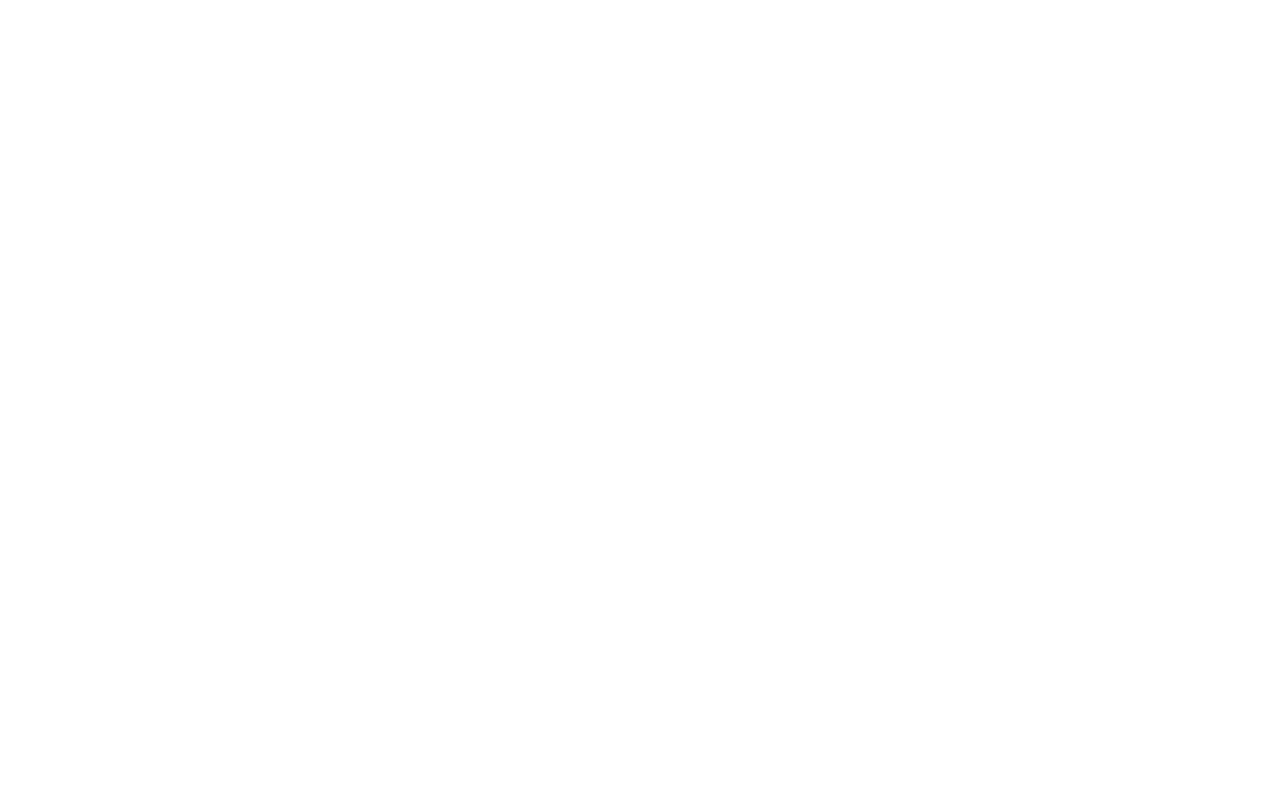
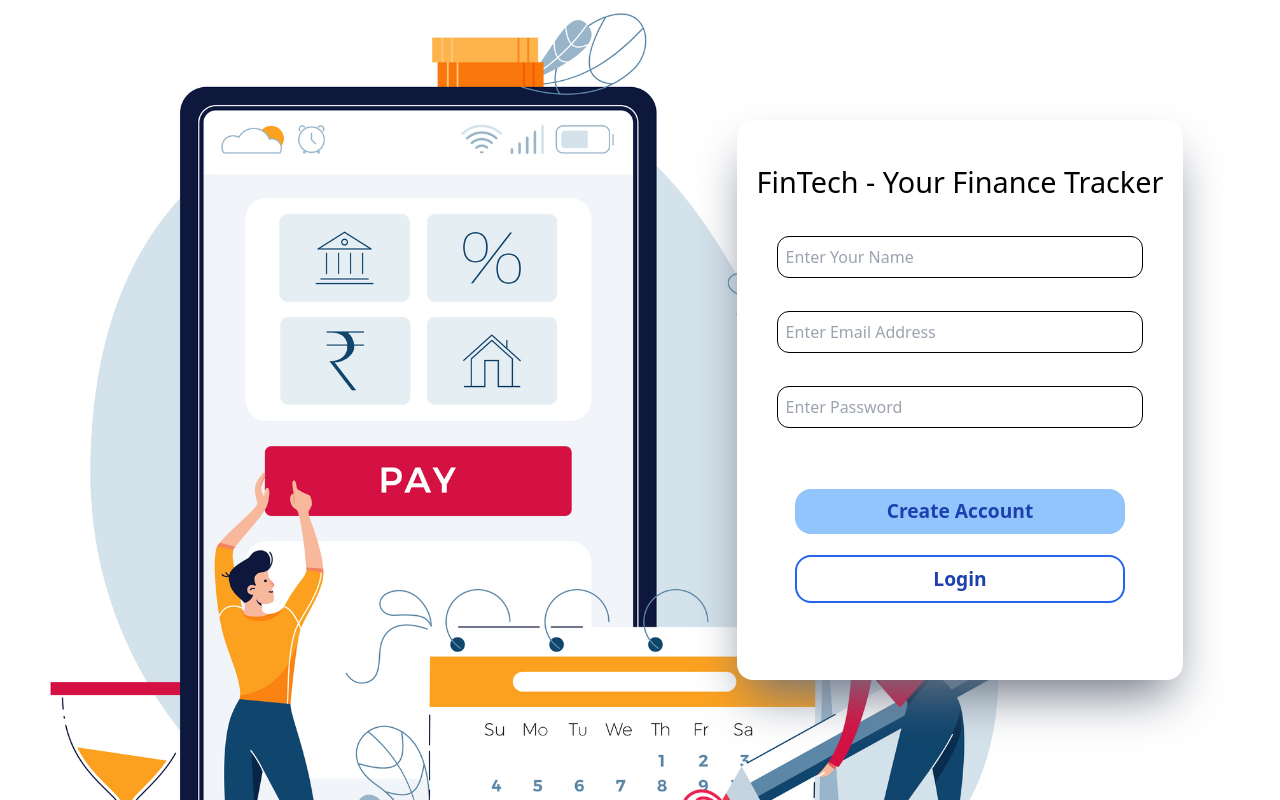
Before and after one commit to KrishnenduDakshi2002/Fintech-MindWebs, a React (Vite) app in the folder Fintech-client/: page /signup in a window 1280 px wide. Before the commit this address had no page. Built offline with nearby package versions, Linux system fonts and the light colour scheme.

Commit message:
connected login and signup with backend

```diff
--- a/Fintech-client/package.json
+++ b/Fintech-client/package.json
@@ -9,6 +9,7 @@
     "preview": "vite preview"
   },
   "dependencies": {
+    "axios": "^1.2.3",
     "dayjs": "^1.11.7",
     "fs": "^0.0.1-security",
     "react": "^18.2.0",
--- a/Fintech-client/src/App.tsx
+++ b/Fintech-client/src/App.tsx
@@ -4,11 +4,16 @@ import Home from "./Home"
 import Visualize from "./Visualize"
 import Layout from "./Layout"
 import LandingPage from "./LandingPage"
+import Login from "./components/Login"
+import SignUp from "./components/Signup"
 
 const App = () => {
   return (
     <Routes>
-      <Route path="/" element={<LandingPage/>}/>
+      <Route path="/" element={<LandingPage/>}>
+          <Route path="login" element={<Login/>}/>
+          <Route path="signup" element={<SignUp/>}/>
+        </Route>
       <Route path="/user/" element={<Layout/>}>
         <Route path="dashboard" element={<Home/>}/>
         <Route path="visualize" element={<Visualize/>}/>
--- /dev/null
+++ b/Fintech-client/src/Host.ts
@@ -0,0 +1 @@
+export const HOST = "http://localhost:3000/api"
--- a/Fintech-client/src/LandingPage.tsx
+++ b/Fintech-client/src/LandingPage.tsx
@@ -1,40 +1,18 @@
 import React from "react";
+import Login from "./components/Login";
+import { Outlet } from "react-router-dom";
 
 const LandingPage = () => {
   return (
     <div className="w-screen h-screen grid xl:grid-cols-2 lg:grid-cols-[1fr_2fr] grid-cols-1 landingpage-bg-container">
       <div className=""></div>
       <div className="flex items-center justify-center">
-        <div className="max-w-[30rem] lg:h-[70%] h-[80%] min-h-[30rem] rounded-2xl bg-white shadow-gray-500 shadow-2xl  grid grid-rows-[6rem_1fr] py-20">
-          <h1 className="text-[1.8rem] mx-5">FinTech - Your Finance Tracker</h1>
-          <div className="grid grid-rows-[1fr_1fr_2.5fr] mx-10">
-            <div className="w-full">
-              <input
-                type="text"
-                placeholder="Email Address"
-                className="w-full h-[4rem] mx-auto outline-none border-b border-black text-xl focus:border-blue-600"
-              />
-            </div>
-            <div className="w-full">
-              <input
-                type="password"
-                placeholder="Enter Password"
-                className="w-full h-[4rem] mx-auto outline-none border-b border-black text-xl focus:border-blue-600"
-              />
-            </div>
-            <div className="flex justify-evenly items-center flex-col my-4">
-              <button className="bg-blue-300 py-2 px-10 w-[90%] rounded-2xl hover:bg-blue-400">
-                <p className="text-[1.2rem] text-blue-800 font-bold">Login</p>
-              </button>
-              <button className="border-2 border-blue-600 py-2 px-10 w-[90%] rounded-2xl hover:bg-blue-400 hover:border-transparent">
-                <p className="text-[1.2rem] text-blue-800 font-bold">SignUp</p>
-              </button>
-            </div>
-          </div>
-        </div>
+        <Outlet/>
       </div>
     </div>
   );
 };
 
+
+
 export default LandingPage;
--- a/Fintech-client/src/NavBar.tsx
+++ b/Fintech-client/src/NavBar.tsx
@@ -1,11 +1,21 @@
-import React from "react";
-import { Link,useLocation } from "react-router-dom";
+import React, { useState } from "react";
+import { Link,Navigate,useLocation } from "react-router-dom";
 import Logo from './assets/logo.png'
 const NavBar = () => {
 
     const path = useLocation().pathname.split('/')[2];
-    console.log(path);
-  return (
+    const [authToken, setauthToken] = useState(localStorage.getItem('authToken'))
+
+    function logout(){
+      localStorage.removeItem('authToken');
+      setauthToken(null);
+    }
+
+    if(authToken == null)
+    {
+      return <Navigate to={'/login'}/>
+    }
+    return (
     <div className="h-full flex items-center justify-between">
       <div className="h-full flex items-center">
         <div className=" ml-10">
@@ -17,8 +27,9 @@ const NavBar = () => {
         </div>
       </div>
       <div className="h-full flex items-center">
-        <NavButton title="Login" path="/user/dashboard"/>
-        <NavButton title="Sign Up" path="/user/visualize"/>
+        <button onClick={logout} className="bg-red-400 py-2 px-5 rounded-xl mr-5 text-md hover:scale-105">
+          Log out
+        </button>
       </div>
     </div>
   );
--- /dev/null
+++ b/Fintech-client/src/components/Login.tsx
@@ -0,0 +1,74 @@
+import { useEffect, useState } from "react";
+import { Link,useNavigate } from "react-router-dom";
+import axios from "axios";
+import {HOST} from '../Host'
+function Login() {
+    const [email, setEmail] = useState("");
+    const [password, setPassword] = useState("");
+    const [isLoading, setIsLoading] = useState(false);
+    const navigate = useNavigate();
+
+    function onClickLogin(){
+        setIsLoading(true);
+        axios.post(`${HOST}/login`,{
+            email,
+            password
+        }).then((response)=>{
+            if(response.status === 200){ setIsLoading(false);
+                localStorage.setItem('authToken',response.data.authToken);
+                navigate('/user/dashboard')
+            };
+        }).catch(e=>{window.alert(`ERR: ${e.response.data.message} `);console.log(e)});
+    }
+  return (
+    <div className="max-w-[30rem] lg:h-[50%] h-[60%] min-h-[30rem] rounded-2xl bg-white shadow-gray-500 shadow-2xl  grid grid-rows-[3rem_1fr] py-10">
+      <h1 className="text-[1.8rem] mx-5">FinTech - Your Finance Tracker</h1>
+      <div className="grid grid-rows-[1fr_1fr_2.5fr] mx-10 pt-5">
+        <div className="w-full">
+          <InputElement
+            placeholder="Enter Email Address"
+            type="email"
+            onChangeValue={(val) =>setEmail(val)}
+          />
+        </div>
+        <div className="w-full">
+          <InputElement
+            placeholder="Enter Password"
+            type="password"
+            onChangeValue={(val) => setPassword(val)}
+          />
+        </div>
+        <div className="flex justify-evenly items-center flex-col my-4">
+          <button onClick={onClickLogin} className="bg-blue-300 py-2 px-10 w-[90%] rounded-2xl hover:bg-blue-400">
+            <p className="text-[1.2rem] text-blue-800 font-bold">Login</p>
+          </button>
+          <button className="border-2 border-blue-600 py-2 px-10 w-[90%] rounded-2xl hover:bg-blue-400 hover:border-transparent">
+            <Link to="/signup">
+              <p className="text-[1.2rem] text-blue-800 font-bold">Create an account</p>
+            </Link>
+          </button>
+        </div>
+      </div>
+    </div>
+  );
+}
+
+const InputElement = ({
+  type = "text",
+  placeholder = "",
+  onChangeValue,
+}: {
+  type?: string;
+  placeholder?: string;
+  onChangeValue: (val: string) => void;
+}) => (
+  <input
+    type={type}
+    placeholder={placeholder}
+    className="w-full h-[2rem] py-5 px-2 rounded-xl my-2 mx-auto outline-none border border-black text-md focus:border-blue-600"
+    onChange={(e) => onChangeValue(e.target.value)}
+  />
+);
+
+
+export default Login;
--- /dev/null
+++ b/Fintech-client/src/components/Signup.tsx
@@ -0,0 +1,86 @@
+import axios from "axios";
+import { useState } from "react";
+import { Link, useNavigate } from "react-router-dom";
+import { HOST } from "../Host";
+
+function SignUp() {
+    const [name, setName] = useState("")
+    const [email, setEmail] = useState("")
+    const [password, setPassword] = useState("")
+    const [isLoading, setIsLoading] = useState(false);
+    const navigate = useNavigate();
+    function SignUp(){
+        setIsLoading(true);
+        axios.post(`${HOST}/signup`,{
+            name,
+            email,
+            password
+        }).then(response=>{
+            if(response.status === 201){
+                setIsLoading(false);
+                window.alert('created account succesfully. Redirecting to login')
+                navigate('/login');
+            }
+        }).catch(e =>{
+            window.alert(`ERR : ${e.response.data.message}`);
+            console.log(e);
+        })
+    }
+    return (
+      <div className="max-w-[30rem] lg:h-[70%] h-[80%] min-h-[30rem] rounded-2xl bg-white shadow-gray-500 shadow-2xl  grid grid-rows-[3rem_1fr] py-10">
+        <h1 className="text-[1.8rem] mx-5">FinTech - Your Finance Tracker</h1>
+        <div className="grid grid-rows-[1fr_1fr_1fr_2.5fr] mx-10 pt-5">
+          <div className="w-full">
+            <InputElement
+              placeholder="Enter Your Name"
+              onChangeValue={(e) => setName(e)}
+            />
+          </div>
+          <div className="w-full">
+            <InputElement
+              placeholder="Enter Email Address"
+              type="email"
+              onChangeValue={(e) => setEmail(e)}
+            />
+          </div>
+          <div className="w-full">
+            <InputElement
+              placeholder="Enter Password"
+              type="password"
+              onChangeValue={(e) => setPassword(e)}
+            />
+          </div>
+          <div className="flex justify-evenly items-center flex-col my-4">
+            <button onClick={SignUp} className="bg-blue-300 py-2 px-10 w-[90%] rounded-2xl hover:bg-blue-400">
+              <p className="text-[1.2rem] text-blue-800 font-bold">Create Account</p>
+            </button>
+            <button className="border-2 border-blue-600 py-2 px-10 w-[90%] rounded-2xl hover:bg-blue-400 hover:border-transparent">
+              <Link to="/login">
+              <p className="text-[1.2rem] text-blue-800 font-bold">Login</p>
+              </Link>
+            </button>
+          </div>
+        </div>
+      </div>
+    );
+  }
+
+  const InputElement = ({
+    type = "text",
+    placeholder = "",
+    onChangeValue,
+  }: {
+    type?: string;
+    placeholder?: string;
+    onChangeValue: (val: string) => void;
+  }) => (
+    <input
+      type={type}
+      placeholder={placeholder}
+      className="w-full h-[2rem] py-5 px-2 rounded-xl my-2 mx-auto outline-none border border-black text-md focus:border-blue-600"
+      onChange={(e) => onChangeValue(e.target.value)}
+    />
+  );
+
+
+  export default SignUp;
```
Also changed, not shown: 1 other file (tests, documents, lock files or other folders).
